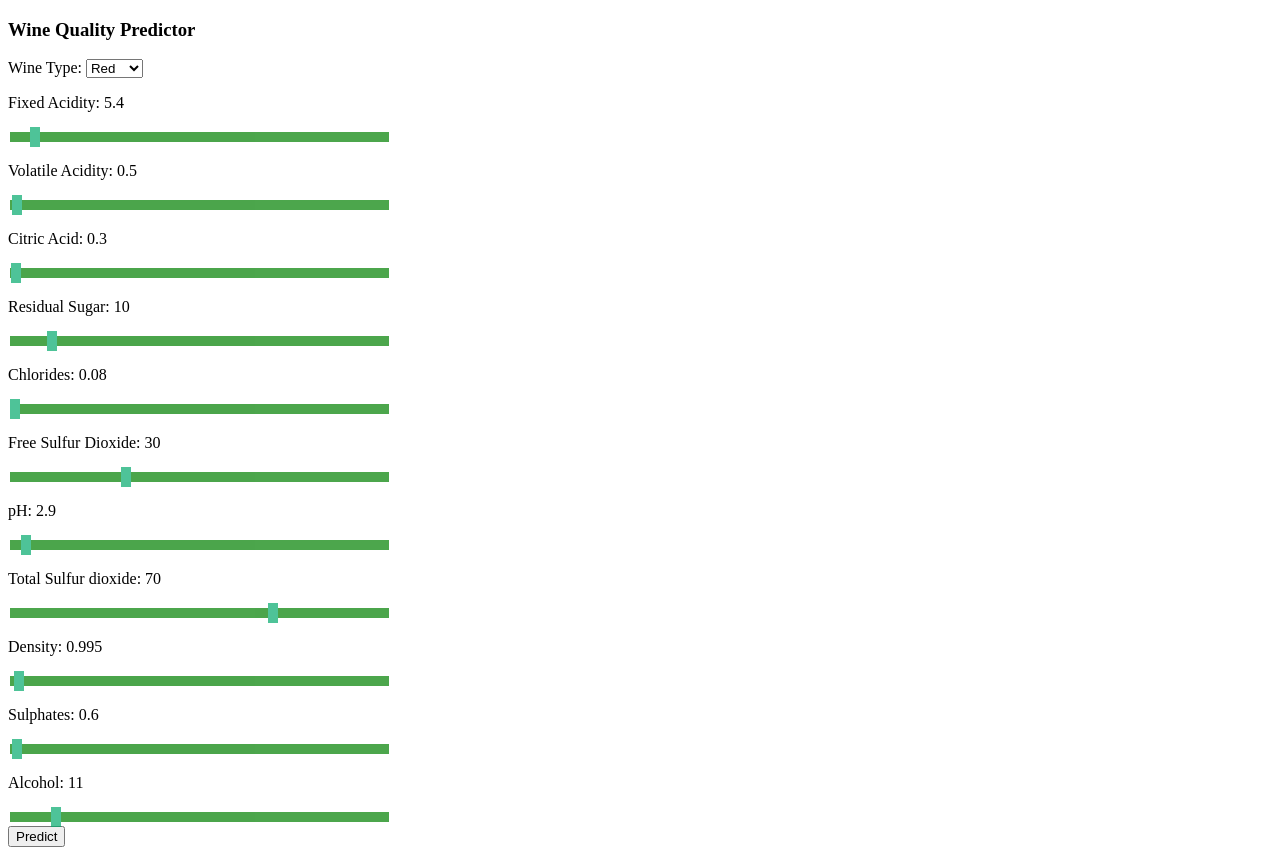
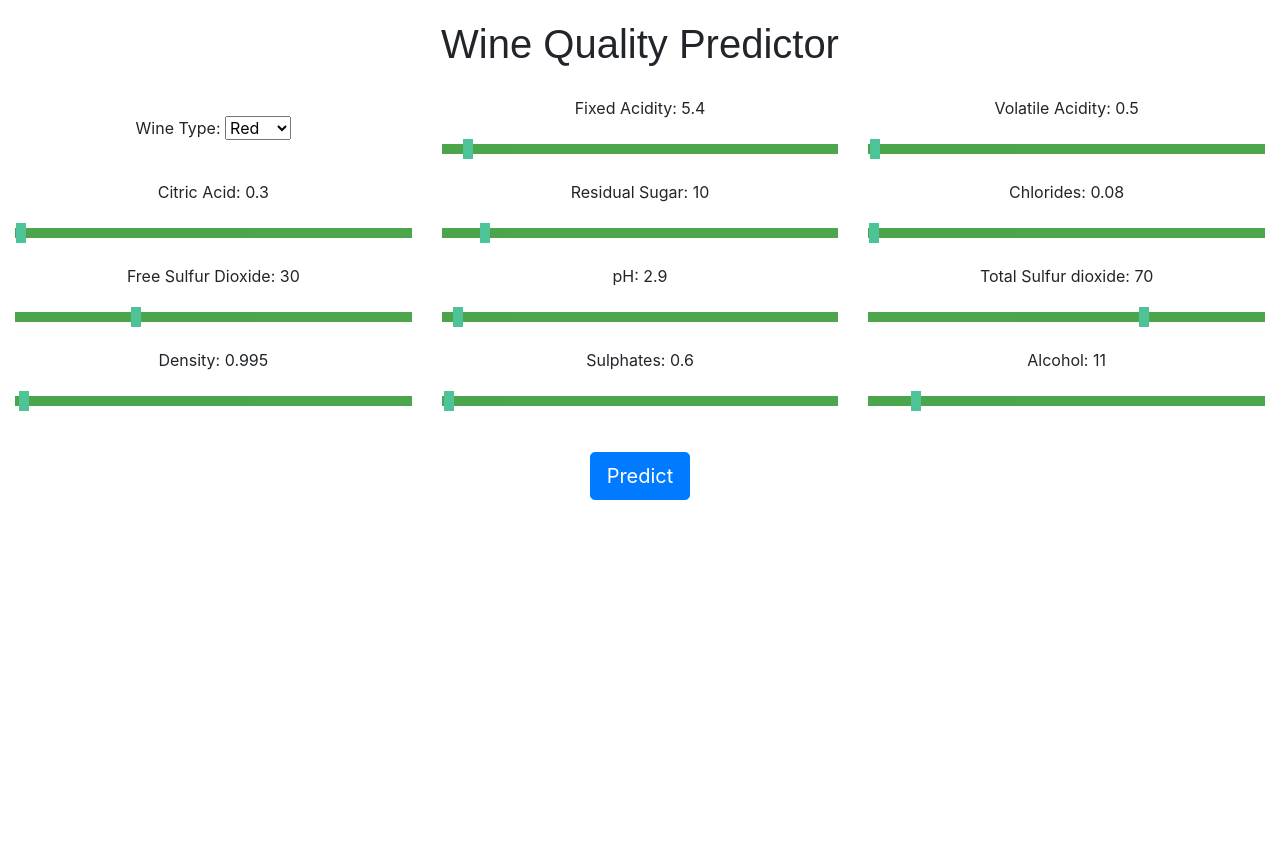
Before and after one commit to saiyskr/DIC-3, a Flask app: template templates/index.html in a window 1280 px wide. After the commit the page ends 500 px from the top, so only its background shows below. Run offline with Flask 3, Linux system fonts and the light colour scheme; the template is opened without the code that fills it, so the values that code supplies are empty; parts of the project's set-up code (start-up, migrations or seed data) failed here and were passed over.

Commit message:
beautify

```diff
--- a/templates/index.html
+++ b/templates/index.html
@@ -2,14 +2,25 @@
 <html>
   <head>
     <meta name="viewport" content="width=device-width, initial-scale=1" />
+    <link rel="stylesheet" href="https://cdn.jsdelivr.net/npm/bootstrap@4.3.1/dist/css/bootstrap.min.css" integrity="sha384-ggOyR0iXCbMQv3Xipma34MD+dH/1fQ784/j6cY/iJTQUOhcWr7x9JvoRxT2MZw1T" crossorigin="anonymous">
     <style>
+      body{
+        text-align:center;
+      }
+      h1{
+        font-family: Arial;
+        margin-top:20px;
+      }
       .slidecontainer {
         width: 100%;
+        margin-top:20px;
       }
-
+      .winetype{
+        margin-top: 40px;
+      }
       .slider {
         -webkit-appearance: none;
-        width: 30%;
+        width: 100%;
         height: 10px;
         background: green;
         outline: none;
@@ -37,19 +48,25 @@
         background: #04aa6d;
         cursor: pointer;
       }
+      .predictbtn{
+        margin:40px;
+      }
     </style>
+
   </head>
   <body>
-    <h3>Wine Quality Predictor</h3>
+    <h1>Wine Quality Predictor</h1>
     <form action="/predict" method="post">
-      <div class="slidecontainer">
+      <div class="container-fluid">
+      <div class="row">
+      <div class="slidecontainer winetype col-md-4">
         <label for="wine_type">Wine Type:</label>
         <select name="wine_type" required>
           <option value="red">Red</option>
           <option value="white">White</option></select
         ><br />
-
-        <div class="slidecontainer">
+      </div>
+        <div class="slidecontainer col-md-4">
           <p>Fixed Acidity: <span id="fixed_acidity_value">5.4</span></p>
           <input
             type="range"
@@ -64,7 +81,7 @@
           />
         </div>
 
-        <div class="slidecontainer">
+        <div class="slidecontainer col-md-4">
           <p>Volatile Acidity: <span id="volatile_acidity_value">0.5</span></p>
           <input
             type="range"
@@ -78,8 +95,9 @@
             oninput="updateSliderValue('volatile_acidity', 'volatile_acidity_value')"
           />
         </div>
-
-        <div class="slidecontainer">
+      </div>
+      <div class="row">
+        <div class="slidecontainer col-md-4">
           <p>Citric Acid: <span id="citric_acid_value">0.3</span></p>
           <input
             type="range"
@@ -94,7 +112,7 @@
           />
         </div>
 
-        <div class="slidecontainer">
+        <div class="slidecontainer col-md-4">
           <p>Residual Sugar: <span id="residual_sugar_value">10</span></p>
           <input
             type="range"
@@ -108,7 +126,7 @@
           />
         </div>
 
-        <div class="slidecontainer">
+        <div class="slidecontainer col-md-4">
           <p>Chlorides: <span id="chlorides_value">0.08</span></p>
           <input
             type="range"
@@ -122,8 +140,9 @@
             oninput="updateSliderValue('chlorides', 'chlorides_value')"
           />
         </div>
-
-        <div class="slidecontainer">
+      </div>
+      <div class="row">
+        <div class="slidecontainer col-md-4">
           <p>
             Free Sulfur Dioxide: <span id="free_sulfur_dioxide_value">30</span>
           </p>
@@ -139,7 +158,7 @@
           />
         </div>
 
-        <div class="slidecontainer">
+        <div class="slidecontainer col-md-4">
           <p>pH: <span id="pH_value">2.9</span></p>
           <input
             type="range"
@@ -154,7 +173,7 @@
           />
         </div>
 
-        <div class="slidecontainer">
+        <div class="slidecontainer col-md-4">
           <p>
             Total Sulfur dioxide:
             <span id="total_sulfur_dioxide_value">70</span>
@@ -171,8 +190,9 @@
             oninput="updateSliderValue('total_sulfur_dioxide', 'total_sulfur_dioxide_value')"
           />
         </div>
-
-        <div class="slidecontainer">
+      </div>
+      <div class="row">
+        <div class="slidecontainer col-md-4">
           <p>Density: <span id="density_value">0.995</span></p>
           <input
             type="range"
@@ -187,7 +207,7 @@
           />
         </div>
 
-        <div class="slidecontainer">
+        <div class="slidecontainer col-md-4">
           <p>Sulphates: <span id="sulphates_value">0.6</span></p>
           <input
             type="range"
@@ -202,7 +222,7 @@
           />
         </div>
 
-        <div class="slidecontainer">
+        <div class="slidecontainer col-md-4">
           <p>Alcohol: <span id="alcohol_value">11</span></p>
           <input
             type="range"
@@ -216,8 +236,9 @@
             oninput="updateSliderValue('alcohol', 'alcohol_value')"
           />
         </div>
+      </div>
 
-        <button type="submit">Predict</button>
+      <button class="btn btn-primary btn-lg predictbtn" type="submit">Predict</button>
       </div>
 
       <script>
--- a/templates/result.html
+++ b/templates/result.html
@@ -9,6 +9,7 @@
       body {
         font-family: "Arial", sans-serif;
         margin: 20px;
+        text-align: center;
       }
 
       h1 {
@@ -39,7 +40,7 @@
   </head>
   <body>
     <h1>Result</h1>
-    <p>Prediction: {{ prediction }}</p>
+    <!--<p>Prediction: {{ prediction }}</p>-->
 
     <div class="vintage-label {{ prediction_category }}">
       <p>{{ prediction_category }}</p>
```
